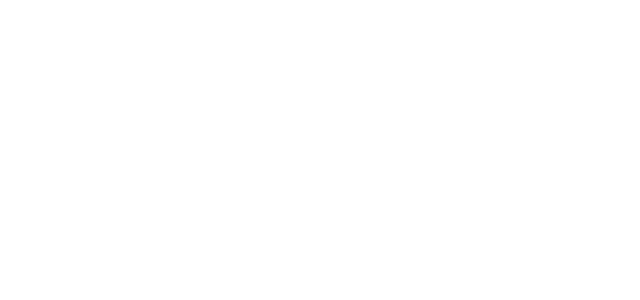
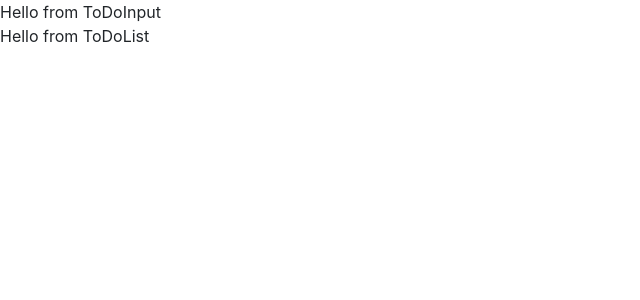
Before and after one commit to yumcoding/first-react-to-do, a React (Create React App) app: page / in a window 1280 px wide. Shown: the top 300 px of the page, without its empty margins (0-640 px from the left). Built offline with nearby package versions, Linux system fonts and the light colour scheme.

Commit message:
basic Component setup

```diff
--- a/src/App.js
+++ b/src/App.js
@@ -1,7 +1,18 @@
-import React from "react";
+import React, { Component } from "react";
+import uuid from "uuid";
+import "bootstrap/dist/css/bootstrap.min.css";
+import ToDoInput from "./components/ToDoInput";
+import ToDoList from "./components/ToDoList";
 
-function App() {
-  return <div className="App"></div>;
+class App extends Component {
+  render() {
+    return (
+      <div>
+        <ToDoInput />
+        <ToDoList />
+      </div>
+    );
+  }
 }
 
 export default App;
--- /dev/null
+++ b/src/components/ToDoInput.js
@@ -0,0 +1,9 @@
+import React, { Component } from "react";
+
+class ToDoInput extends Component {
+  render() {
+    return <div>Hello from ToDoInput</div>;
+  }
+}
+
+export default ToDoInput;
--- /dev/null
+++ b/src/components/ToDoItem.js
@@ -0,0 +1,9 @@
+import React, { Component } from "react";
+
+class ToDoItem extends Component {
+  render() {
+    return <div>Hello from ToDoItem</div>;
+  }
+}
+
+export default ToDoItem;
--- /dev/null
+++ b/src/components/ToDoList.js
@@ -0,0 +1,10 @@
+import React, { Component } from "react";
+import ToDoItem from "./ToDoItem";
+
+class ToDoList extends Component {
+  render() {
+    return <div>Hello from ToDoList</div>;
+  }
+}
+
+export default ToDoList;
```
